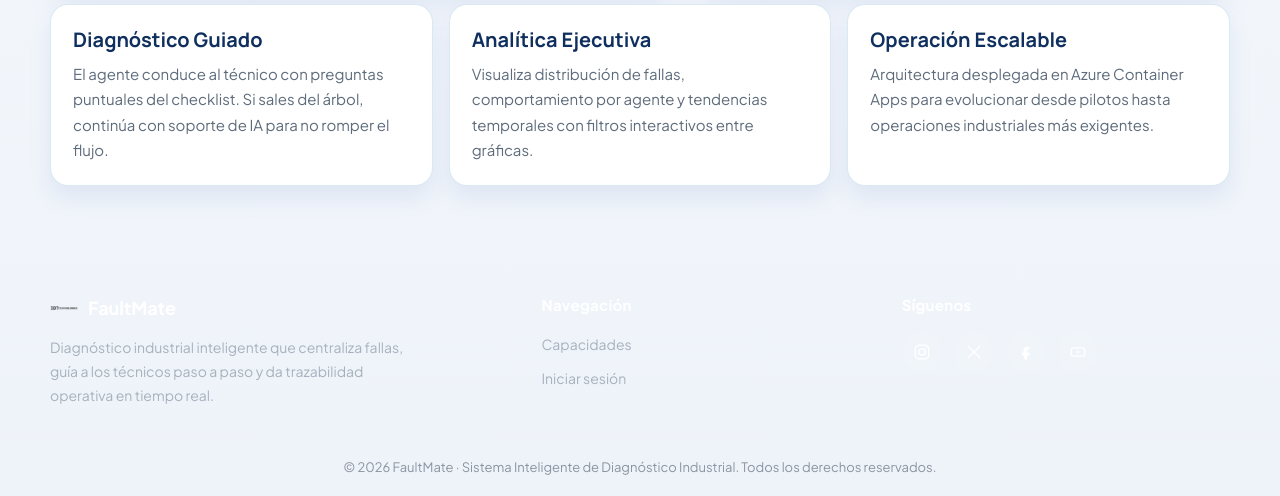
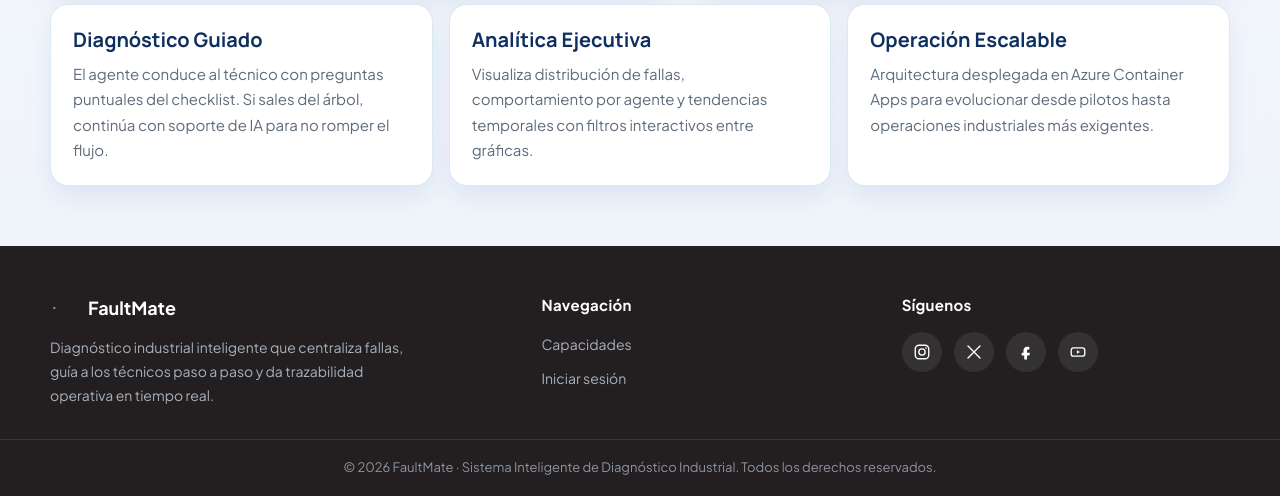
Before and after one commit to ibarrapracticantes20-hue/FaultMate, a Django app: page / in a window 1280 px wide. Shown: the part 885-1381 px from the top of the page. Run offline with Django 5.2, Linux system fonts and the light colour scheme.

Commit message:
Update estilos.css

```diff
--- a/FaultMateWeb/static/css/estilos.css
+++ b/FaultMateWeb/static/css/estilos.css
@@ -15,13 +15,12 @@
 
 /* 1) Colores y variables reutilizables ------------------------------ */
 :root {
-    :root {
---color-primario: #1d7eae;
---color-primario-oscuro: #0032a0;
---color-primario-claro: #98dae9;
---color-acento: #ff661b;
-}
-
+    --color-primario: #1d7eae;       /* Azul institucional */
+    --color-primario-oscuro: #0032a0; /* Azul secundario (mas oscuro) */
+    --color-primario-claro: #98dae9;  /* Azul claro, para detalles */
+    --color-acento: #ff661b;          /* Naranja, para llamados de atencion */
+    --color-oscuro: #231f20;          /* Casi negro, para textos y barra lateral */
+    --color-gris: #bdc6c3;            /* Gris neutro */
     --color-fondo: #f4f6f9;           /* Fondo general de las paginas */
     --color-blanco: #ffffff;
 
```
